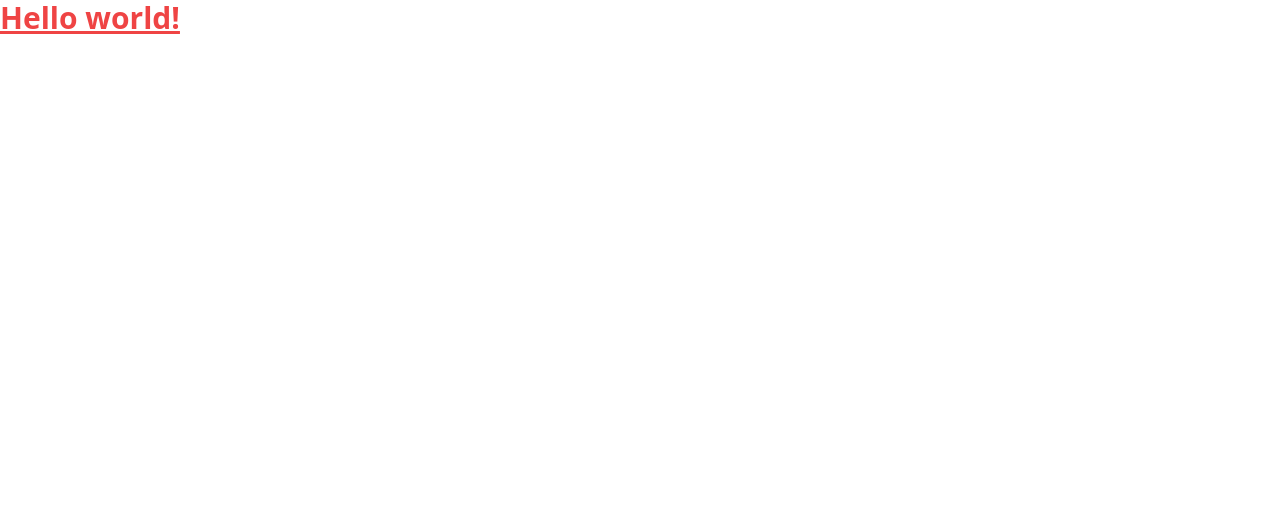
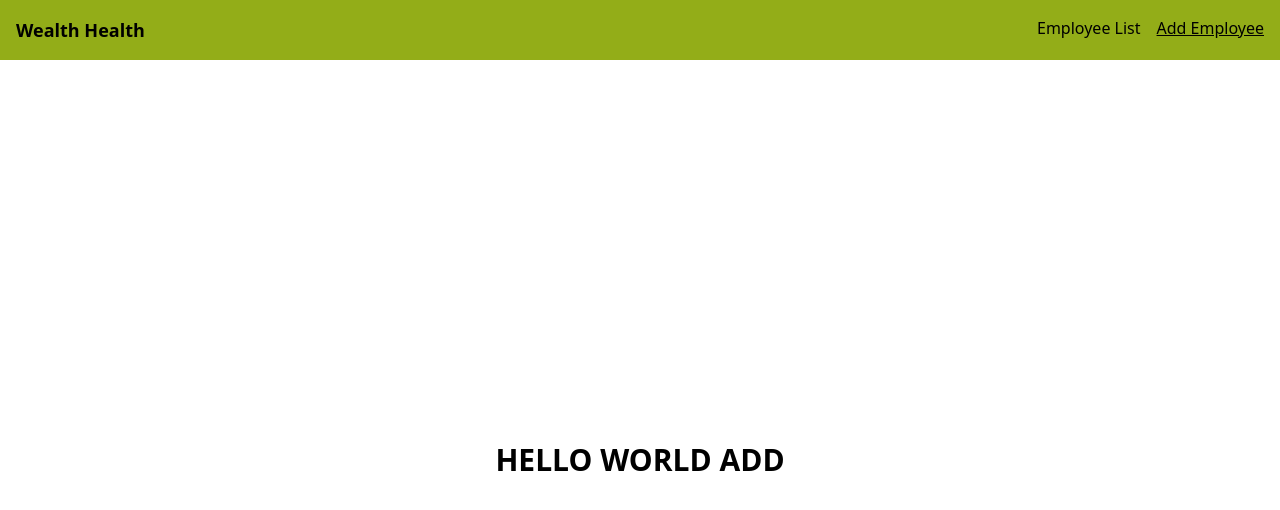
Before and after one commit to Lisitius/P14_WealthHealth, a React (Create React App) app: page /add in a window 1280 px wide. Shown: the top 510 px of the page. Built offline with nearby package versions, Linux system fonts and the light colour scheme.

Commit message:
setup tailwind, add react-touter and redux

```diff
--- a/package.json
+++ b/package.json
@@ -3,12 +3,15 @@
   "version": "0.1.0",
   "private": true,
   "dependencies": {
+    "@reduxjs/toolkit": "^1.9.5",
     "@testing-library/jest-dom": "^5.17.0",
     "@testing-library/react": "^13.4.0",
     "@testing-library/user-event": "^13.5.0",
     "react": "^18.2.0",
     "react-dom": "^18.2.0",
     "react-modal": "^3.16.1",
+    "react-redux": "^8.1.2",
+    "react-router-dom": "^6.16.0",
     "react-scripts": "5.0.1",
     "tailwindcss": "^3.3.3",
     "web-vitals": "^2.1.4"
--- a/src/App.js
+++ b/src/App.js
@@ -1,14 +1,21 @@
+import React from "react";
+import { BrowserRouter as Router, Route, Routes } from "react-router-dom";
+import Header from "./components/Header";
 import "./App.css";
+import Home from "./pages/Home";
+import AddEmployee from "./pages/AddEmployee";
 
 function App() {
   return (
-    <div className="App">
-      <header className="App-header">
-        <h1 className="text-red-500 text-3xl font-bold underline">
-          Hello world!
-        </h1>
-      </header>
-    </div>
+    <Router>
+      <div className="App">
+        <Header />
+        <Routes>
+          <Route path="/" element={<Home />}></Route>
+          <Route path="/add" element={<AddEmployee />}></Route>
+        </Routes>
+      </div>
+    </Router>
   );
 }
 
--- /dev/null
+++ b/src/components/Header.jsx
@@ -0,0 +1,29 @@
+import React from "react";
+import { NavLink, useLocation } from "react-router-dom";
+
+function Header() {
+  const location = useLocation();
+
+  return (
+    <div className="bg-customGreen p-4 flex justify-between">
+      <div className="text-lg font-semibold">Wealth Health</div>
+      <nav className="flex space-x-4">
+        <NavLink
+          to="/"
+          className={location.pathname === "/" ? "underline" : ""}
+          end
+        >
+          Employee List
+        </NavLink>
+        <NavLink
+          to="/add"
+          className={location.pathname === "/add" ? "underline" : ""}
+        >
+          Add Employee
+        </NavLink>
+      </nav>
+    </div>
+  );
+}
+
+export default Header;
--- /dev/null
+++ b/src/pages/AddEmployee.jsx
@@ -0,0 +1,11 @@
+import React from "react";
+
+const AddEmployee = () => {
+  return (
+    <div className="min-h-screen flex items-center justify-center">
+      <h1 className="text-3xl font-bold">HELLO WORLD ADD</h1>
+    </div>
+  );
+};
+
+export default AddEmployee;
--- /dev/null
+++ b/src/pages/Home.jsx
@@ -0,0 +1,11 @@
+import React from "react";
+
+const Home = () => {
+  return (
+    <div className="min-h-screen flex items-center justify-center">
+      <h1 className="text-3xl font-bold">HELLO WORLD LIST</h1>
+    </div>
+  );
+};
+
+export default Home;
--- a/tailwind.config.js
+++ b/tailwind.config.js
@@ -2,7 +2,11 @@
 module.exports = {
   content: ["./src/**/*.{js,jsx,ts,tsx}"],
   theme: {
-    extend: {},
+    extend: {
+      backgroundColor: {
+        customGreen: "#93AD18", // remplacez par votre code couleur
+      },
+    },
   },
   plugins: [],
 };
```
Also changed, not shown: 1 other file (tests, documents, lock files or other folders).
